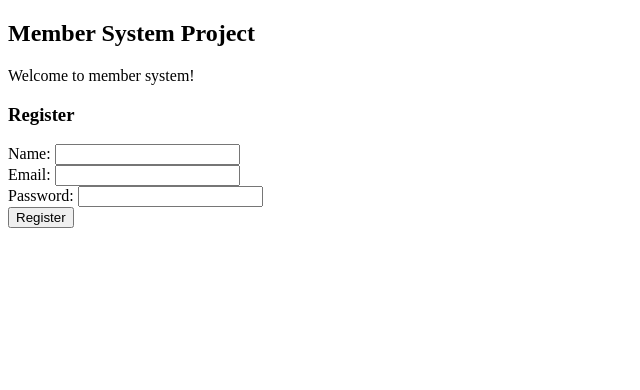
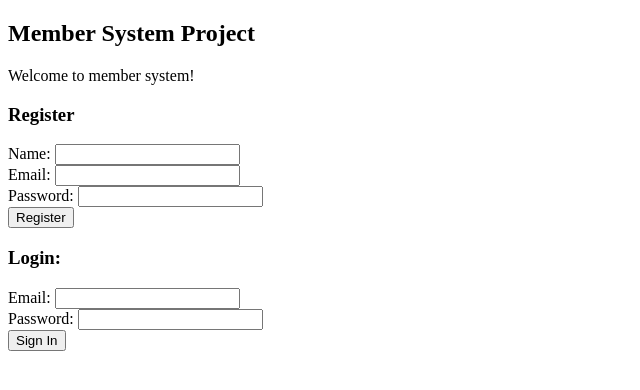
Before and after one commit to xiouchin32/python-flask-project, a Flask app: page / in a window 1280 px wide. Shown: the top 390 px of the page, without its empty margins (0-640 px from the left). Run offline with Flask 2, Linux system fonts and the light colour scheme.

Commit message:
add login and logout

```diff
--- a/app.py
+++ b/app.py
@@ -1,4 +1,5 @@
 #connect db
+import re
 from typing import Collection
 import pymongo
 client = pymongo.MongoClient("mongodb+srv://root:root123@mycluster.j1zwl.mongodb.net/myFirstDatabase?retryWrites=true&w=majority")
@@ -20,7 +21,10 @@ def index():
 
 @app.route("/member")
 def member():
-    return render_template("member.html")
+    if "nickname" in session:
+        return render_template("member.html")
+    else :
+        return redirect("/")
 
 # / error?msg="error message"
 @app.route("/error")
@@ -50,5 +54,28 @@ def signup():
     })
     return redirect("/")
 
+@app.route("/signin",methods=["POST"])
+def signin():
+    #get input email and password
+    email = request.form["email"]
+    password = request.form["password"]
+    #check user
+    colletion = db.user
+    #check password
+    result = colletion.find_one({
+        "$and":[
+            {"email":email},
+            {"password":password}
+        ]
+    })
+    if result == None:
+        return redirect("/error?msg=Login Failed.")
+    session["nickname"] = result["nickname"]
+    return redirect("/member")
+
+@app.route("/signout")
+def signout():
+    del session["nickname"]
+    return redirect("/")
 
 app.run(port=8080)
--- a/templates/index.html
+++ b/templates/index.html
@@ -17,5 +17,12 @@
             Password: <input type="password" name="password" /><br />
             <button>Register</button>
         </form>
+
+        <h3>Login:</h3>
+        <form action="/signin" method="POST">
+            Email: <input type="text" name="email" /><br />
+            Password: <input type="password" name="password" /><br />
+            <button>Sign In</button>
+        </form>
     </body>
 </html>
--- a/templates/member.html
+++ b/templates/member.html
@@ -9,5 +9,6 @@
     <body>
         <h2>Member System Project</h2>
         <div>Welcome to member system!</div>
+        <div><a href="/signout">Logout</div>
     </body>
 </html>
```
